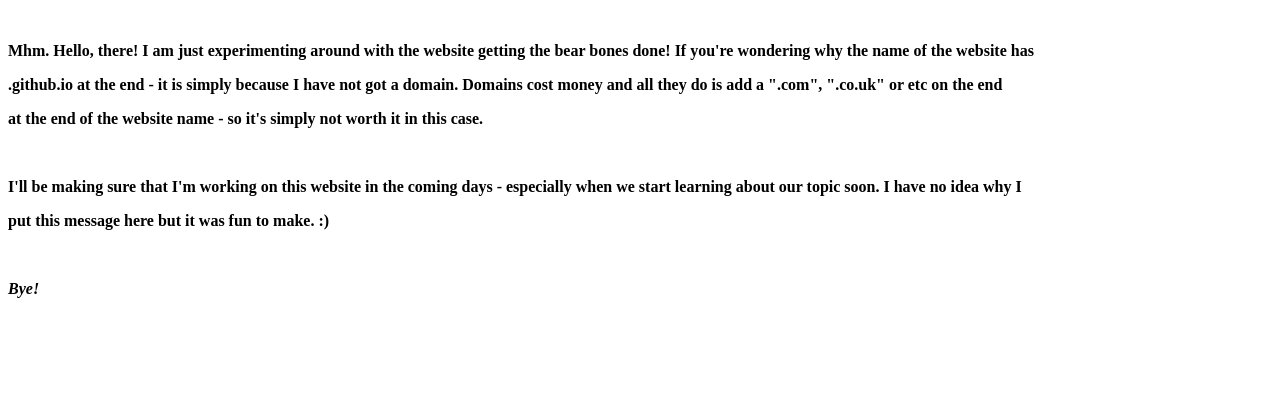
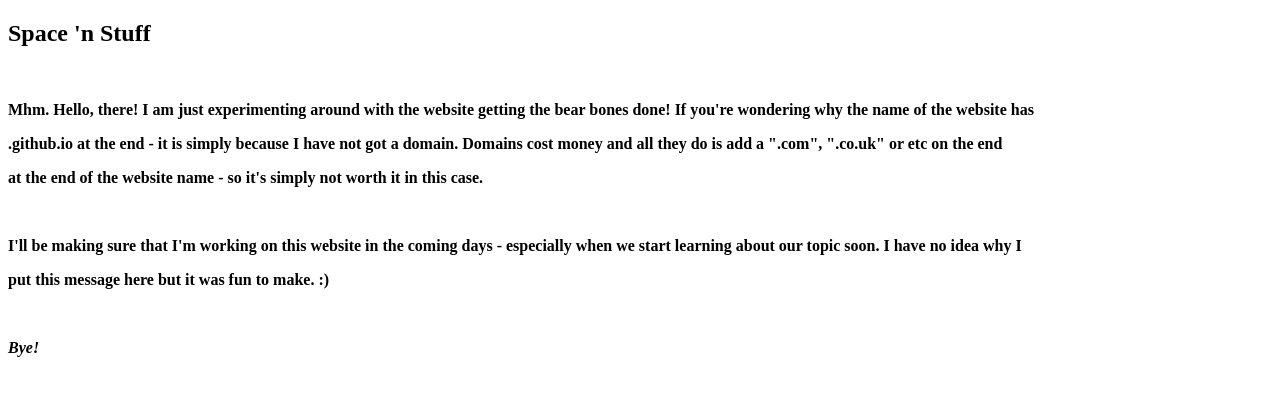
Before and after one commit to SCP-SL/Space-n-Stuff, a plain HTML site: page index.html in a window 1280 px wide. Drawn offline with Linux system fonts and the light colour scheme.

Commit message:
Forgot about <title> and <h1>

```diff
--- a/index.html
+++ b/index.html
@@ -11,7 +11,7 @@
 
 <body>
 <article>
-<title>Space 'n Stuff</title>
+<h1>Space 'n Stuff</h1>
 <br>
 <p><b>Mhm. Hello, there! I am just experimenting around with the website getting the bear bones done! If you're wondering why the name of the website has</b></p>
 <p><b>.github.io at the end - it is simply because I have not got a domain. Domains cost money and all they do is add a ".com", ".co.uk" or etc on the end</b></p>
```
